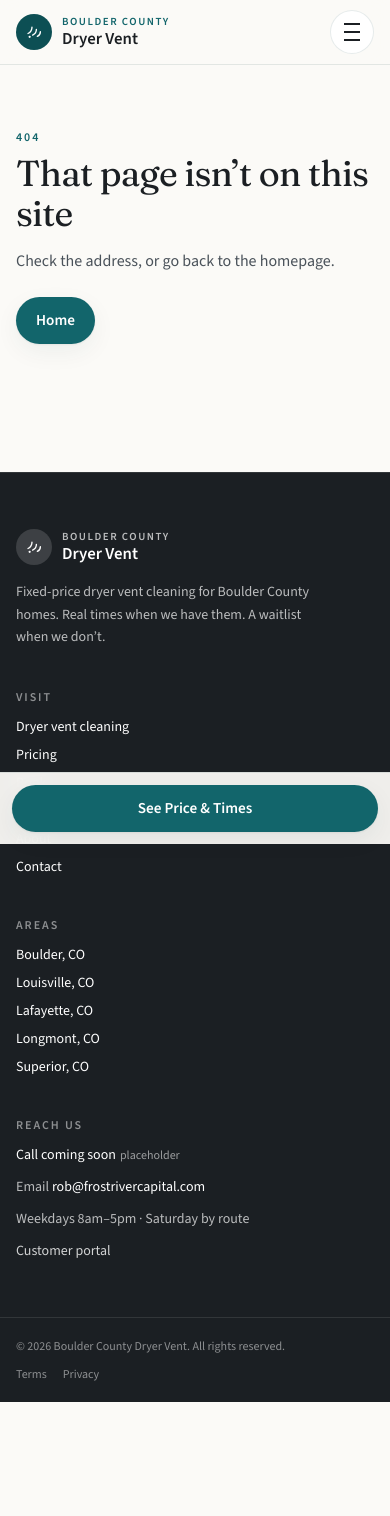
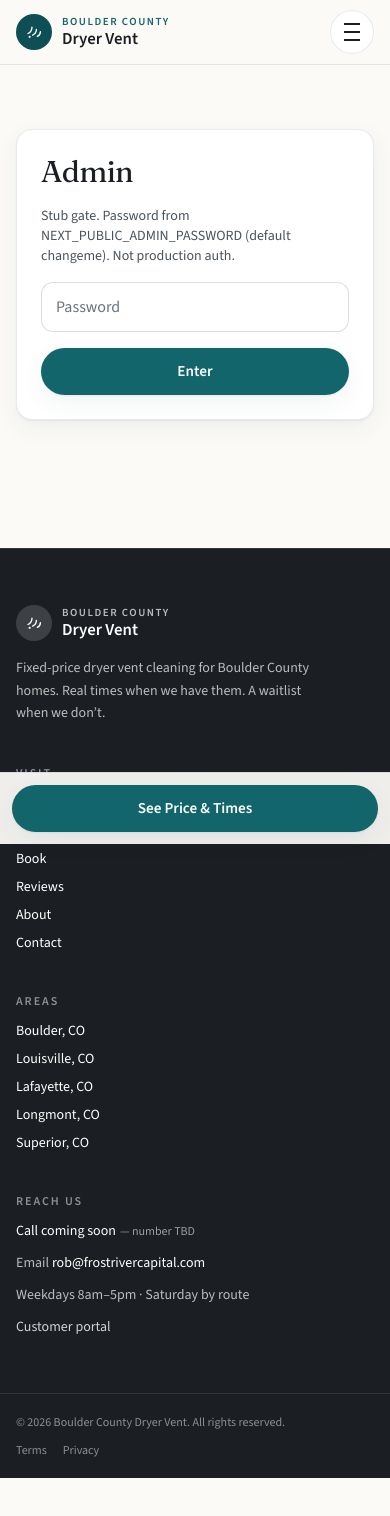
Before and after one commit to RobleusCaesar/boulder-county-dryer-vent, a Next.js app: page /admin in a window 390 px wide. Before the commit this address had no page. Shown: the top 1516 px of the page. Before the commit the page ends 1482 px from the top, so only its background shows below. Built offline with nearby package versions, Linux system fonts and the light colour scheme.

Commit message:
Add /admin stub; soften phone placeholder; STATUS for Pages

```diff
--- /dev/null
+++ b/app/admin/page.tsx
@@ -0,0 +1,70 @@
+"use client";
+
+import { useState } from "react";
+
+const PASSWORD = process.env.NEXT_PUBLIC_ADMIN_PASSWORD || "changeme";
+
+export default function AdminPage() {
+  const [pw, setPw] = useState("");
+  const [ok, setOk] = useState(false);
+  const [err, setErr] = useState("");
+
+  function submit(e: React.FormEvent) {
+    e.preventDefault();
+    if (pw === PASSWORD) {
+      setOk(true);
+      setErr("");
+    } else {
+      setErr("Wrong password.");
+    }
+  }
+
+  if (!ok) {
+    return (
+      <div className="site-wrap py-16">
+        <form onSubmit={submit} className="card mx-auto max-w-md space-y-4 p-6">
+          <h1 className="display text-3xl">Admin</h1>
+          <p className="text-sm text-charcoal-600">
+            Stub gate. Password from NEXT_PUBLIC_ADMIN_PASSWORD (default changeme). Not production auth.
+          </p>
+          <input
+            type="password"
+            className="field"
+            value={pw}
+            onChange={(e) => setPw(e.target.value)}
+            placeholder="Password"
+          />
+          {err ? <p className="text-sm text-red-700">{err}</p> : null}
+          <button className="btn-primary w-full" type="submit">
+            Enter
+          </button>
+        </form>
+      </div>
+    );
+  }
+
+  return (
+    <div className="site-wrap space-y-6 py-16">
+      <h1 className="display text-3xl">Admin stub</h1>
+      <section className="card p-5">
+        <h2 className="font-semibold">Jobs</h2>
+        <p className="mt-2 text-sm text-charcoal-600">No live bookings yet.</p>
+      </section>
+      <section className="card p-5">
+        <h2 className="font-semibold">Capacity</h2>
+        <p className="mt-2 text-sm text-charcoal-600">
+          Zero blocks seeded. Public calendar stays empty until coverage is published.
+        </p>
+      </section>
+      <section className="card p-5">
+        <h2 className="font-semibold">Published prices</h2>
+        <ul className="mt-2 space-y-1 text-sm">
+          <li>Standard $129</li>
+          <li>Difficult $169</li>
+          <li>Annual plan $109/yr</li>
+          <li className="text-charcoal-400">Route-fill $99 — ops only, never public</li>
+        </ul>
+      </section>
+    </div>
+  );
+}
--- a/components/site/PhonePlaceholder.tsx
+++ b/components/site/PhonePlaceholder.tsx
@@ -11,7 +11,9 @@ export function PhonePlaceholder({ compact = false, invert = false }: PhonePlace
   return (
     <p className={`text-sm ${tone}`}>
       <span className={invert ? "text-white" : "font-semibold text-charcoal"}>{brand.phoneDisplay}</span>
-      {brand.phoneIsPlaceholder && !compact && <span className="ml-1 text-xs opacity-70">placeholder</span>}
+      {!compact && brand.phoneIsPlaceholder ? (
+        <span className="ml-1 text-xs opacity-70">— number TBD</span>
+      ) : null}
     </p>
   );
 }
```
Also changed, not shown: 1 other file (tests, documents, lock files or other folders).
